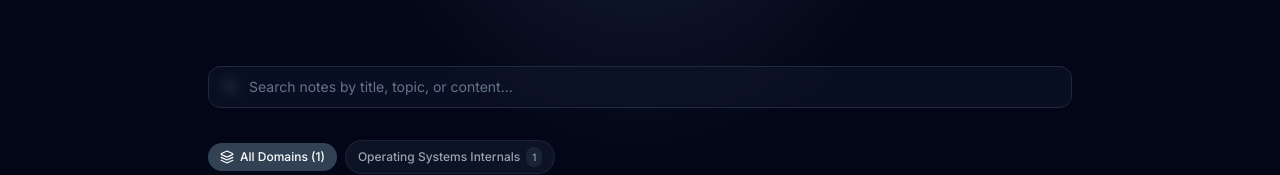
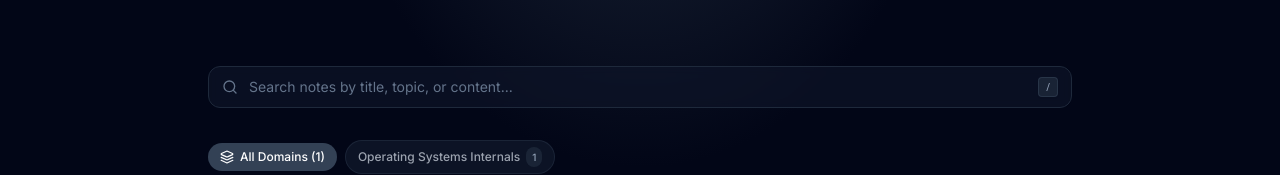
Before and after one commit to mrdebator/mrdebator.github.io, a Next.js app: page /compendium in a window 1280 px wide. Shown: the part 270-445 px from the top of the page. Built offline with nearby package versions, Linux system fonts and the light colour scheme.

Commit message:
style(compendium): elevate search magnifying glass with z-10, emerald focus transition, and shortcut badge

```diff
--- a/app/compendium/CompendiumClientPage.tsx
+++ b/app/compendium/CompendiumClientPage.tsx
@@ -1,6 +1,6 @@
 "use client";
 
-import React, { useState, useMemo, useEffect } from "react";
+import React, { useState, useMemo, useEffect, useRef } from "react";
 import Link from "next/link";
 import { useRouter, useSearchParams, usePathname } from "next/navigation";
 import { CompendiumPostMeta } from "@/lib/compendium";
@@ -23,10 +23,28 @@ export default function CompendiumClientPage({
     const domainParam = searchParams.get("domain");
     const [selectedDomain, setSelectedDomain] = useState<string | null>(domainParam);
     const [searchQuery, setSearchQuery] = useState("");
+    const searchInputRef = useRef<HTMLInputElement>(null);
 
     useEffect(() => {
         setSelectedDomain(domainParam);
     }, [domainParam]);
+
+    useEffect(() => {
+        const handleKeyDown = (e: KeyboardEvent) => {
+            const activeTag = (document.activeElement as HTMLElement)?.tagName;
+            const isEditing = activeTag === "INPUT" || activeTag === "TEXTAREA";
+
+            if ((e.key === "k" && (e.metaKey || e.ctrlKey)) || (e.key === "/" && !isEditing)) {
+                e.preventDefault();
+                searchInputRef.current?.focus();
+            } else if (e.key === "Escape" && document.activeElement === searchInputRef.current) {
+                searchInputRef.current?.blur();
+            }
+        };
+
+        window.addEventListener("keydown", handleKeyDown);
+        return () => window.removeEventListener("keydown", handleKeyDown);
+    }, []);
 
     const handleSelectDomain = (slug: string | null) => {
         setSelectedDomain(slug);
@@ -63,23 +81,31 @@ export default function CompendiumClientPage({
     return (
         <div className="space-y-8">
             {/* Instant Search Bar */}
-            <div className="relative">
-                <Search className="absolute left-3.5 top-1/2 -translate-y-1/2 w-4 h-4 text-slate-400 pointer-events-none" />
+            <div className="relative group">
+                <Search className="absolute left-3.5 top-1/2 -translate-y-1/2 w-4 h-4 text-slate-500 group-focus-within:text-emerald-400 transition-colors pointer-events-none z-10" />
                 <input
+                    ref={searchInputRef}
                     type="text"
                     value={searchQuery}
                     onChange={(e) => setSearchQuery(e.target.value)}
                     placeholder="Search notes by title, topic, or content..."
-                    className="w-full pl-10 pr-10 py-2.5 rounded-xl bg-slate-900/60 border border-slate-800 text-sm text-slate-200 placeholder:text-slate-500 focus:outline-none focus:ring-2 focus:ring-emerald-500/50 focus:border-emerald-500/50 transition-all backdrop-blur-sm"
+                    className="w-full pl-10 pr-12 py-2.5 rounded-xl bg-slate-900/60 border border-slate-800 text-sm text-slate-200 placeholder:text-slate-500 focus:outline-none focus:ring-1 focus:ring-emerald-500/50 focus:border-emerald-500/50 transition-all backdrop-blur-sm"
                 />
-                {searchQuery && (
+                {searchQuery ? (
                     <button
                         onClick={() => setSearchQuery("")}
-                        className="absolute right-3 top-1/2 -translate-y-1/2 text-slate-400 hover:text-slate-200 p-1"
+                        className="absolute right-3 top-1/2 -translate-y-1/2 text-slate-400 hover:text-slate-200 p-1 z-10 transition-colors"
                         title="Clear search"
+                        aria-label="Clear search query"
                     >
                         <X className="w-4 h-4" />
                     </button>
+                ) : (
+                    <div className="absolute right-3.5 top-1/2 -translate-y-1/2 flex items-center pointer-events-none z-10">
+                        <kbd className="hidden sm:inline-flex items-center justify-center min-w-[20px] h-5 px-1.5 text-[10px] font-sans font-medium text-slate-400 bg-slate-800/80 border border-slate-700/60 rounded shadow-sm">
+                            /
+                        </kbd>
+                    </div>
                 )}
             </div>
 
```
